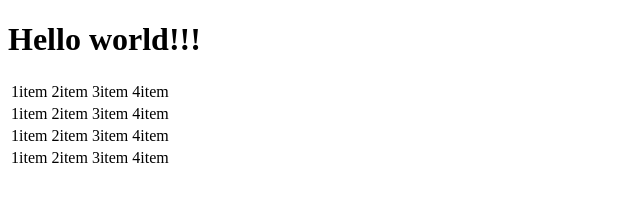
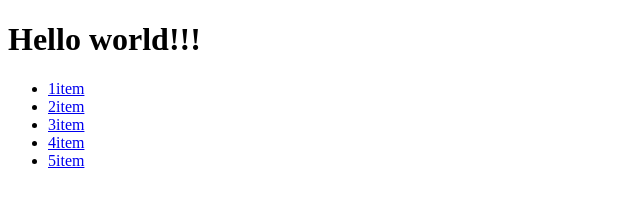
Before and after one commit to musah1986/musah1986.github.io, a plain HTML site: page index.html in a window 1280 px wide. Shown: the whole page, without its empty margins (0-640 px from the left). Drawn offline with Linux system fonts and the light colour scheme.

Commit message:
снова вернулись к спискам

```diff
--- a/index.html
+++ b/index.html
@@ -1,36 +1,18 @@
 <!DOCTYPE html>
-<html lang="ru">
+<html lang="en">
 <head>
     <meta charset="UTF-8">
     <title>Title</title>
 </head>
 <body>
 <h1>Hello world!!!</h1>
-<table>
-    <tr>
-        <td>1item</td>
-        <td>2item</td>
-        <td>3item</td>
-        <td>4item</td>
-    </tr>
-    <tr>
-        <td>1item</td>
-        <td>2item</td>
-        <td>3item</td>
-        <td>4item</td>
-    </tr>
-    <tr>
-        <td>1item</td>
-        <td>2item</td>
-        <td>3item</td>
-        <td>4item</td>
-    </tr>
-    <tr>
-        <td>1item</td>
-        <td>2item</td>
-        <td>3item</td>
-        <td>4item</td>
-    </tr>
-</table>
+<ul>
+    <li><a href="#">1item</a></li>
+    <li><a href="#">2item</a></li>
+    <li><a href="#">3item</a></li>
+    <li><a href="#">4item</a></li>
+    <li><a href="#">5item</a></li>
+
+</ul>
 </body>
 </html>
```
